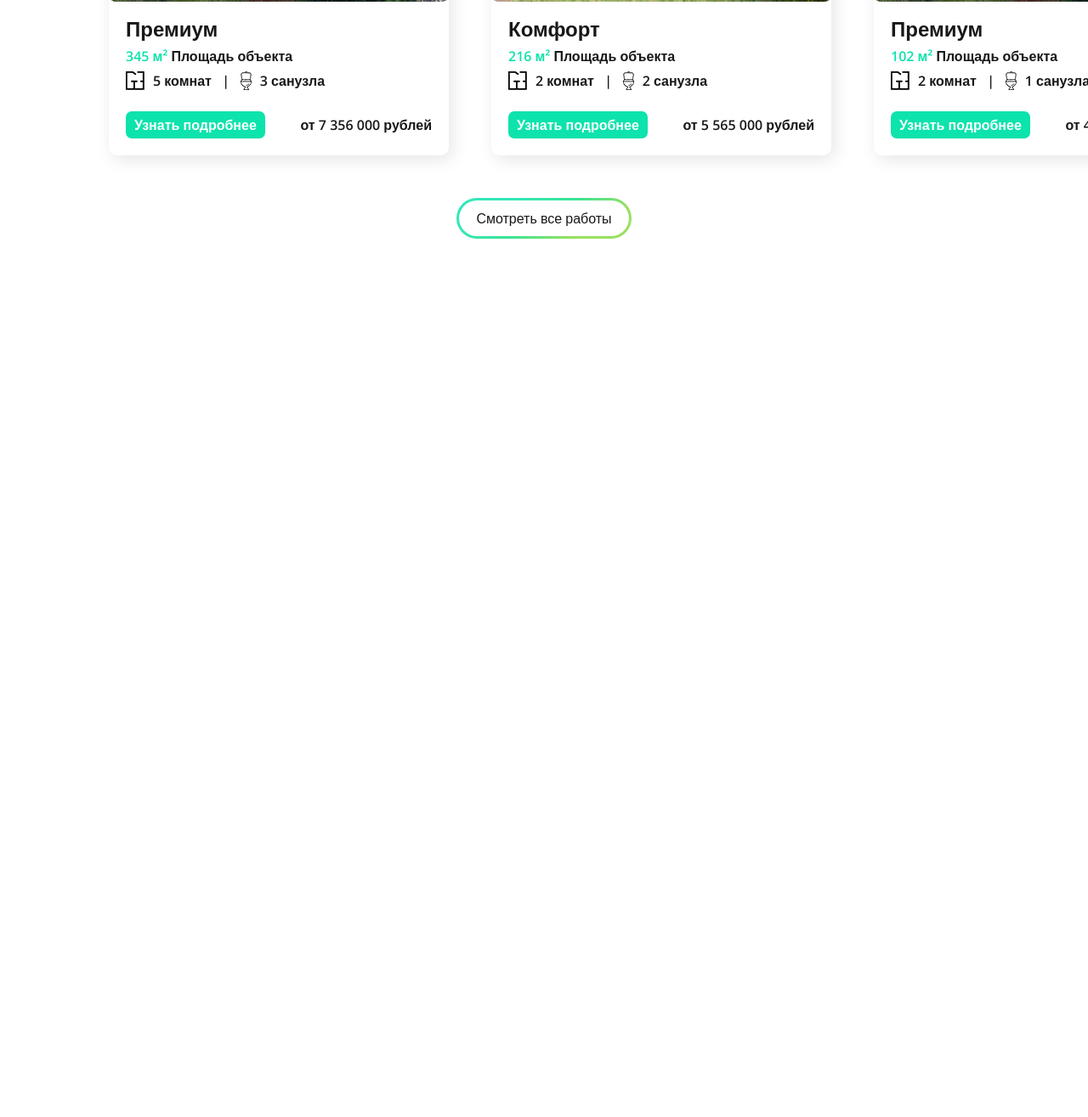
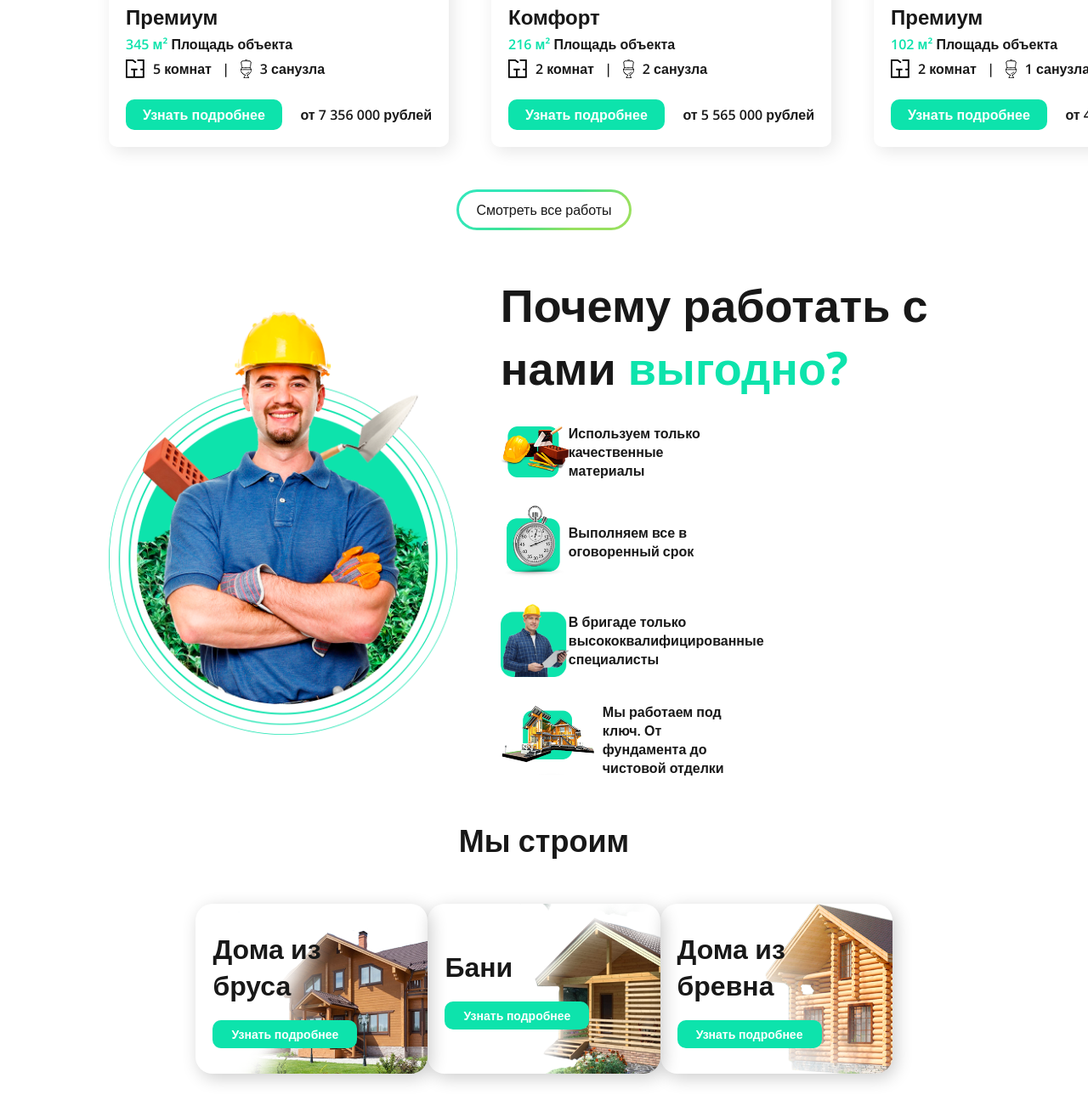
Before and after one commit to CheesyBoy03/construction_of_houses, a plain HTML site: page index.html in a window 1280 px wide. Shown: the part 1291-2606 px from the top of the page at 85% size. Before the commit the page ends 1622 px from the top, so only its background shows below. Drawn offline with nearby package versions, Linux system fonts and the light colour scheme.

Commit message:
some blocks without background image

```diff
--- a/index.html
+++ b/index.html
@@ -14,6 +14,8 @@
     <link rel="stylesheet" href="styles/header/dist/header_banner.css">
     <link rel="stylesheet" href="styles/our_projects/dist/main.css">
     <link rel="stylesheet" href="styles/our_projects/dist/example_blocks.css">
+    <link rel="stylesheet" href="styles/why_us/dist/main.css">
+    <link rel="stylesheet" href="styles/options/dist/options.css">
 </head>
 <body>
     <header class="header">
@@ -81,6 +83,7 @@
         </div>
     </header>
 
+
     <div class="our-project">
         <div class="our-project__wrapper">
             <h2 class="title">
@@ -129,7 +132,7 @@
                         </div>
 
                         <div class="learn-more-and-price">
-                            <div class="learn-more-btn">
+                            <div class="learn-more-btn" onclick="alert('Ну и?')">
                                 Узнать подробнее
                             </div>
 
@@ -166,7 +169,7 @@
                         </div>
 
                         <div class="learn-more-and-price">
-                            <div class="learn-more-btn">
+                            <div class="learn-more-btn" onclick="alert('Ну и?')">
                                 Узнать подробнее
                             </div>
 
@@ -203,7 +206,7 @@
                         </div>
 
                         <div class="learn-more-and-price">
-                            <div class="learn-more-btn">
+                            <div class="learn-more-btn" onclick="alert('Ну и?')">
                                 Узнать подробнее
                             </div>
 
@@ -215,7 +218,7 @@
                 </div>
             </div>
 
-            <div href="#" class="view_all_projects">
+            <div href="#" class="view_all_projects" onclick="alert('OK')">
                 <div href="#" class="wrapper">
                     Смотреть все работы
                 </div>
@@ -223,6 +226,87 @@
         </div>
     </div>
 
+
+    <div class="why-us">
+        <div class="photo-part">
+            <img src="img/prorab.png" alt="Рабочий">
+        </div>
+
+        <div class="why-us__text">
+            <div class="why-us__title">
+                <h2>
+                    Почему работать с нами <span>выгодно?</span>
+                </h2>
+            </div>
+
+            <div class="why-us__list">
+                <div class="list-item">
+                    <img src="img/li1.png" alt="">
+                    <p>
+                        Используем только качественные материалы
+                    </p>
+                </div>
+
+                <div class="list-item">
+                    <img src="img/li2.png" alt="">
+                    <p>
+                        Выполняем все в оговоренный срок
+                    </p>
+                </div>
+
+                <div class="list-item">
+                    <img src="img/li3.png" alt="">
+                    <p>
+                        В бригаде только высококвалифицированные специалисты
+                    </p>
+                </div>
+
+                <div class="list-item">
+                    <img src="img/li4.png" alt="">
+                    <p>
+                        Мы работаем <span>под ключ.</span> От фундамента до чистовой отделки
+                    </p>
+                </div>
+            </div>
+        </div>
+    </div>
+
+
+    <div class="options">
+        <div class="options__title">
+            <h2>Мы строим</h2>
+        </div>
+
+        <div class="list-of-options">
+            <div class="option-block">
+                <h3 class="title">
+                    Дома из бруса
+                </h3>
+                <a href="#" class="learn-more">
+                    Узнать подробнее
+                </a>
+            </div>
+
+            <div class="option-block">
+                <h3 class="title">
+                    Бани
+                </h3>
+                <a href="#" class="learn-more">
+                    Узнать подробнее
+                </a>
+            </div>
+
+            <div class="option-block">
+                <h3 class="title">
+                    Дома из бревна
+                </h3>
+                <a href="#" class="learn-more">
+                    Узнать подробнее
+                </a>
+            </div>
+        </div>
+    </div>
+
     <script src="scripts/dist/openPage.dev.js"></script>
 </body>
 </html>
--- a/styles/forAll.sass
+++ b/styles/forAll.sass
@@ -12,5 +12,14 @@ a
     width: 80%
     margin: auto
 
+@mixin Learn-more()
+    width: 130px
+    color: #fff
+    padding: 7px 20px
+    border-radius: 10px
+    background-color: #0de3ac
+
+//@mixin Title()
+
 
 $gradient-color: linear-gradient(150deg, #33e7b9, #33e7b9, #3ce294, #98e05f, #98e05f)
--- /dev/null
+++ b/styles/options/options.sass
@@ -0,0 +1,55 @@
+@import "../forAll"
+
+.options
+    @include Block
+    //border: 1px solid red
+    //display: flex
+    padding-bottom: 500px
+    .options__title
+        width: 300px
+        margin: 0 auto 50px
+        //border: 1px solid red
+        font-size: 24px
+        text-align: center
+
+    .list-of-options
+        display: flex
+        justify-content: space-around
+        width: 80%
+        //border: 1px solid
+        margin: auto
+        .option-block
+            display: flex
+            flex-direction: column
+            justify-content: center
+            padding-left: 20px
+
+            box-shadow: 4px 5px 20px rgba(0, 0, 0, .2)
+
+            width: 350px
+            height: 200px
+            border-radius:20px
+            //border: 1px solid
+            background-image: url("../../../img/options/card1.png")
+            background-size: contain
+            background-repeat: no-repeat
+            background-position: right
+
+            &:nth-child(2)
+                background-image: url("../../../img/options/card2.png")
+
+            &:nth-child(3)
+                background-image: url("../../../img/options/card3.png")
+
+            .title
+                width: 150px
+                //border: 1px solid red
+                font-size: 32px
+
+            .learn-more
+                @include Learn-more()
+                margin-top: 20px
+                font-size: 14px
+                font-weight: 600
+                text-align: center
+                //border: 1px solid red
--- a/styles/our_projects/example_blocks.sass
+++ b/styles/our_projects/example_blocks.sass
@@ -1,4 +1,6 @@
 $width: 400px
+
+@import "../forAll"
 
 .examples-of-projects
     width: 1300px
@@ -54,7 +56,7 @@ $width: 400px
                 margin-top: 25px
 
                 .learn-more-btn
-                    color: #fff
-                    padding: 5px 10px
-                    border-radius: 7px
-                    background-color: #0de3ac
+                    @include Learn-more()
+
+                    &:hover
+                        cursor: pointer
--- a/styles/our_projects/main.sass
+++ b/styles/our_projects/main.sass
@@ -2,18 +2,19 @@
 
 .our-project
     width: 100%
-    padding: 50px 0
+    padding-bottom: 50px
     .our-project__wrapper
         @include Block
         .title
             text-align: center
+            font-size: 36px
 
         .tabs
             display: flex
             justify-content: space-between
             //border: 1px solid red
             width: 800px
-            margin: 30px auto 0
+            margin: 50px auto 0
 
             .tab__item
                 background-color: #f8f6f6
--- /dev/null
+++ b/styles/why_us/main.sass
@@ -0,0 +1,52 @@
+@import "../forAll"
+
+.why-us
+    @include Block
+    display: flex
+    justify-content: space-between
+    align-items: center
+    padding-bottom: 50px
+    //border: 1px solid red
+
+    .photo-part
+        width: 40%
+        //border: 1px solid red
+
+        img
+            width: 100%
+
+    .why-us__text
+        width: 55%
+        //border: 1px solid
+
+        .why-us__title
+            font-size: 36px
+            margin-bottom: 30px
+            span
+                color: #0de3ac
+
+        .why-us__list
+            .list-item
+                display: flex
+                align-items: center
+                margin-top: 30px
+                font-weight: 600
+                width: 50%
+                //border: 1px solid
+
+                img
+                    width: 80px
+                &:last-child
+                    img
+                        width: 120px
+    @media screen and ( max-width: 700px )
+        .photo-part
+            width: 70%
+            //display: none
+
+        .why-us__text
+            width: 100%
+
+        flex-direction: column
+        justify-content: center
+        margin: auto
```
Also changed, not shown: img/li1.png (added), img/li2.png (added), img/li3.png (added), img/li4.png (added), img/options/card1.png (added), img/options/card2.png (added), img/options/card3.png (added), img/prorab.png (added), styles/options/dist/options.css (added), styles/our_projects/dist/example_blocks.css, styles/our_projects/dist/main.css, styles/why_us/dist/main.css (added).
